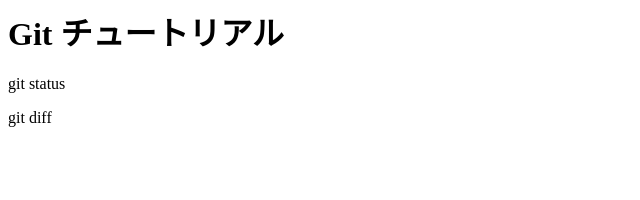
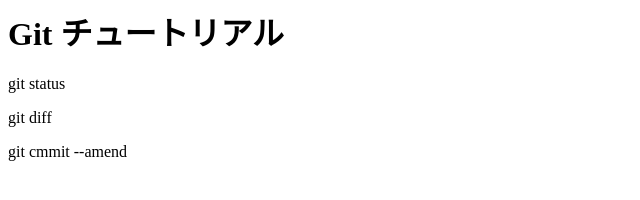
Before and after one commit to masafumikaneko/git_tutorial, a plain HTML site: page index.html in a window 1280 px wide. Shown: the whole page, without its empty margins (0-640 px from the left). Drawn offline with Linux system fonts and the light colour scheme.

Commit message:
git commit --amendを追記

```diff
--- a/index.html
+++ b/index.html
@@ -1,3 +1,4 @@
 <h1>Git チュートリアル</h1>
 <p>git status</p>
 <p>git diff</p>
+<p>git cmmit --amend</p>
```
